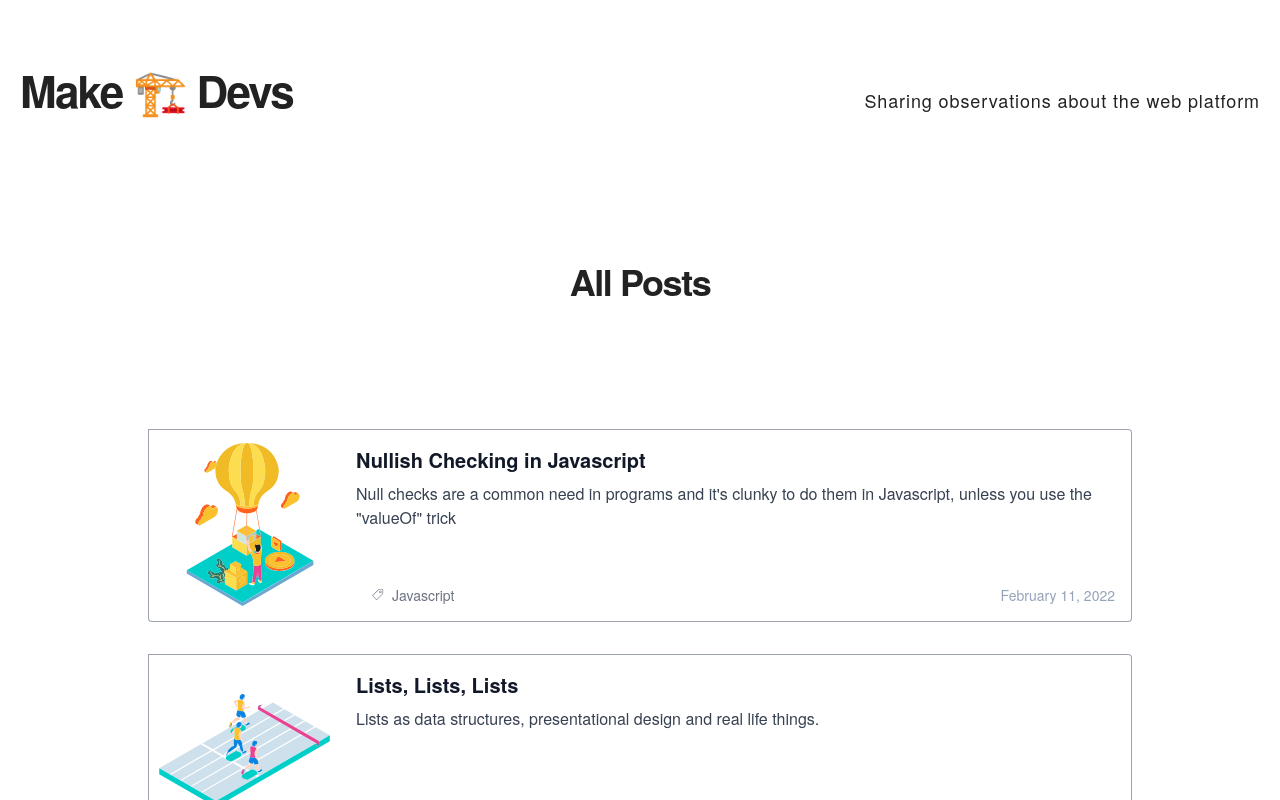
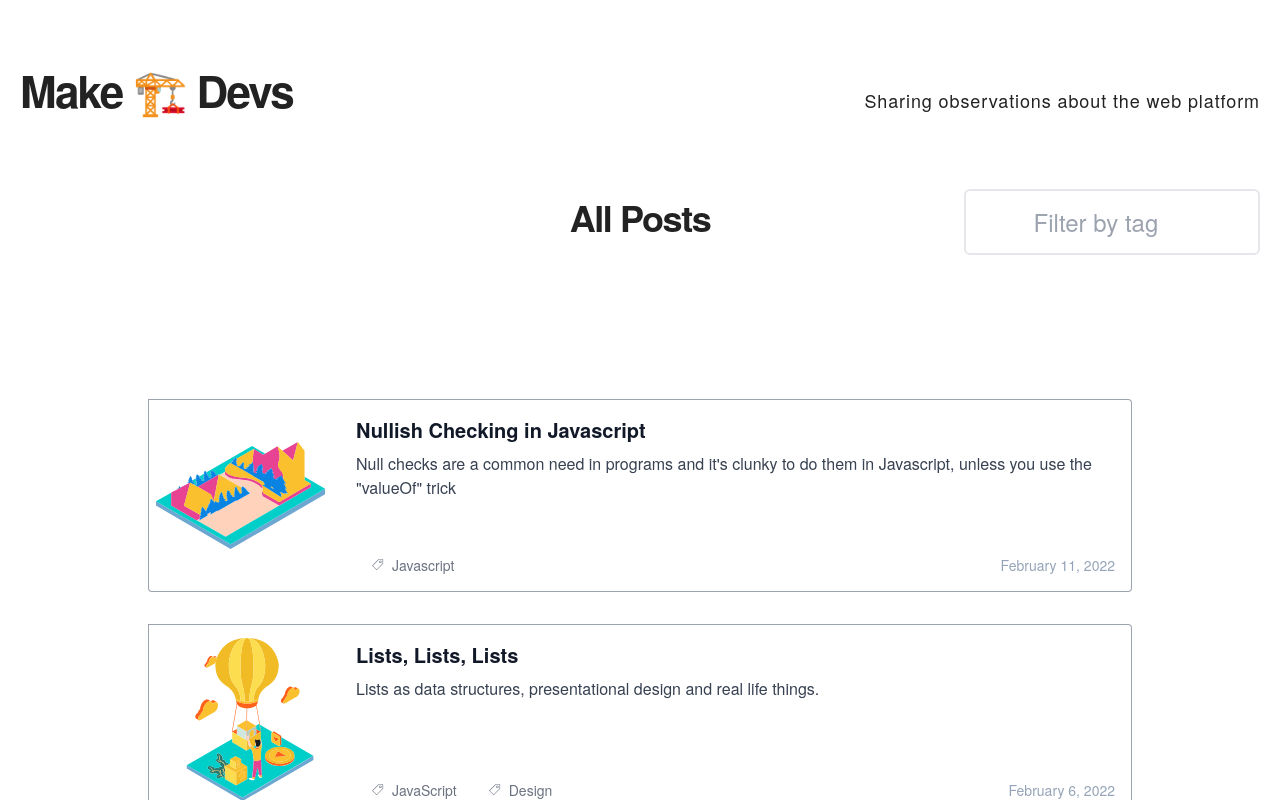
Before and after one commit to JamieVaughn/log, a Next.js app: page /posts in a window 1280 px wide. Shown: the top 800 px of the page. Built offline with nearby package versions, Linux system fonts and the light colour scheme.

Commit message:
Add filter, split posts components, add imagination draft

```diff
--- /dev/null
+++ b/components/all-posts.js
@@ -0,0 +1,43 @@
+import { useState } from 'react'
+import PostCard from '../components/post-card'
+
+export default function AllPosts({ posts }) {
+  const getPick = date => ((new Date(date).getMonth() + 1) * new Date(date).getDate()) - new Date(date).getMonth()
+  const [filter, setFilter] = useState('')
+  const filterPosts = e => {
+    setFilter(e.target.value)
+  }
+  const tags = ['javascript', 'typescript', 'css', 'html', 'design', 'functional', 'react']
+
+  return (
+    <section>
+      <h2 className="my-16 text-center text-3xl md:text-4xl font-bold tracking-tighter leading-tight">
+        All Posts
+      </h2>
+      <input list='tag-filter' name='filter' id='filter' className='md:-translate-y-28 flex my-8 mx-auto md:mr-0 md text-center border-2 rounded-md' placeholder='Filter by tag' value={filter} onChange={filterPosts} />
+      <datalist id='tag-filter'>
+        {tags.map(tag => <option value={tag} />)}
+      </datalist>
+      <div className="grid grid-cols-1 justify-items-center lg:gap-x-32 gap-y-8 mb-32 lg:px-32">
+        {posts.filter(p => {
+          if (filter === '') return true
+          const match = p.tags.some(tag => tag.toLowerCase().includes(filter.toLowerCase()))
+          return match
+        }).map((post, i) => (
+          <PostCard
+            key={post.slug}
+            title={post.title}
+            coverImage={post.coverImage}
+            date={post.date}
+            author={post.author}
+            slug={post.slug}
+            excerpt={post.excerpt}
+            tags={post.tags}
+            pick={getPick(post.date)}
+            last={!posts[i+1]}
+          />
+        ))}
+      </div>
+    </section>
+  )
+}
--- a/components/more-stories.js
+++ b/components/more-stories.js
@@ -1,9 +1,7 @@
-// import PostPreview from '../components/post-preview'
-import PostCard from '../components/post-card'
 import PostLine from '../components/post-line'
 
-export default function MoreStories({ posts, compact }) {
-  if(compact) {
+export default function MoreStories({ posts, }) {
+
   return (
     <section>
     <h2 className="text-center mt-32 mb-4 text-3xl md:text-4xl font-bold tracking-wide">
@@ -24,27 +22,3 @@ export default function MoreStories({ posts, compact }) {
   </section>
   )
 }
-  return (
-    <section>
-      <h2 className="my-32 text-center text-3xl md:text-4xl font-bold tracking-tighter leading-tight">
-        All Posts
-      </h2>
-      <div className="grid grid-cols-1 justify-items-center lg:gap-x-32 gap-y-8 mb-32 lg:px-32">
-        {posts.map((post, i) => (
-          <PostCard
-            key={post.slug}
-            title={post.title}
-            coverImage={post.coverImage}
-            date={post.date}
-            author={post.author}
-            slug={post.slug}
-            excerpt={post.excerpt}
-            tags={post.tags}
-            pick={new Date(post.date).getDate()}
-            last={!posts[i+1]}
-          />
-        ))}
-      </div>
-    </section>
-  )
-}
--- a/components/svg.js
+++ b/components/svg.js
@@ -1,21 +1,26 @@
 import prefix from '../constants'
 
 export default function (props) {
-  const {width = 196, height = 196, pick = 0, source, style} = props
+  const {width = 196, height = 196, pick = 1, source, style} = props
   const svgs = [
+    'mountain',
     'target',
+    'island',
     'nature',
     'garden',
     'astronomy',
-    'mountain',
-    'island',
+    'ai',
     'race',
-    'balloon',
-    'ai',
-    'caveman',
+    'protect',
+    'construction',
     'building',
     'clock',
     'forest',
+    'ship',
+    'robot',
+    'grow',
+    'caveman',
+    'balloon',
   ]
   const len = svgs.length
   const path = source ? source : svgs[pick%len]
--- a/pages/posts/index.js
+++ b/pages/posts/index.js
@@ -1,12 +1,11 @@
 import Container from '../../components/container'
-import MoreStories from '../../components/more-stories'
+import AllPosts from '../../components/all-posts'
 import Intro from '../../components/intro'
 import Layout from '../../components/layout'
 import { getAllPosts } from '../../lib/api'
 import Head from 'next/head'
 
 export default function Posts({ allPosts }) {
-  const heroPost = allPosts[0]
   const morePosts = allPosts.slice(1)
   return (
     <>
@@ -14,7 +13,7 @@ export default function Posts({ allPosts }) {
         <Head><title>Make Devs Blog</title></Head>
         <Container>
           <Intro />
-          {morePosts.length > 0 && <MoreStories posts={allPosts} />}
+          {morePosts.length > 0 && <AllPosts posts={allPosts} />}
         </Container>
       </Layout>
     </>
```
Also changed, not shown: _drafts/imagination.md (added, +43 -0 lines), 1 other file (tests, documents, lock files or other folders). Lines whose indentation alone changed are shown as unchanged.
